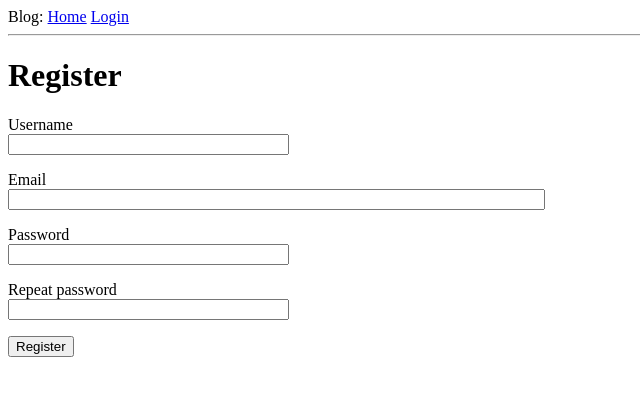
After one commit to berkapavel/flask_microblog, a Flask app: page /register in a window 1280 px wide. The commit adds this page. Shown: the top 396 px of the page, without its empty margins (0-640 px from the left). Run offline with Flask 2, Linux system fonts and the light colour scheme.

Commit message:
Chapter 5: User Logins
create registration of user

```diff
--- a/app/forms.py
+++ b/app/forms.py
@@ -1,6 +1,7 @@
 from flask_wtf import FlaskForm
 from wtforms import StringField, PasswordField, BooleanField, SubmitField
-from wtforms.validators import DataRequired
+from wtforms.validators import ValidationError, DataRequired, Email, EqualTo
+from app.models import User
 
 
 class LoginForm(FlaskForm):
@@ -8,3 +9,23 @@ class LoginForm(FlaskForm):
     password = PasswordField('Password', validators=[DataRequired()])
     remember_me = BooleanField('Remember Me')
     submit = SubmitField('Sign In')
+
+
+class RegistrationForm(FlaskForm):
+    username = StringField('Username', validators=[DataRequired()])
+    email = StringField('Email', validators=[DataRequired(), Email()])
+    password = PasswordField('Password', validators=[DataRequired()])
+    password2 = PasswordField('Repeat password', validators=[DataRequired(), EqualTo('password')])
+    submit = SubmitField('Register')
+
+    @staticmethod
+    def validate_username(self, username):
+        user = User.query.filter_by(username=username.data).first()
+        if user is not None:
+            raise ValidationError('This username is already registered. Please use a different username.')
+
+    @staticmethod
+    def validate_email(self, email):
+        user = User.query.filter_by(email=email.data).first()
+        if user is not None:
+            raise ValidationError('This email is already registered. Please use a different email.')
--- a/app/models.py
+++ b/app/models.py
@@ -12,6 +12,10 @@ class User(UserMixin, db.Model):
 
     def __repr__(self):
         return '<User {}>'.format(self.username)
+
+    def __init__(self, username, email):
+        self.username = username
+        self.email = email
 
     def set_password(self, password):
         self.password_hash = generate_password_hash(password)
--- a/app/routes.py
+++ b/app/routes.py
@@ -1,6 +1,6 @@
 from flask import render_template, flash, redirect, url_for, request
-from app import app
-from app.forms import LoginForm
+from app import app, db
+from app.forms import LoginForm, RegistrationForm
 from flask_login import current_user, login_user, logout_user, login_required
 from app.models import User
 from werkzeug.urls import url_parse
@@ -46,3 +46,18 @@ def login():
 def logout():
     logout_user()
     return redirect(url_for('index'))
+
+
+@app.route('/register', methods=['GET', 'POST'])
+def register():
+    if current_user.is_authenticated:
+        return redirect(url_for('index'))
+    form = RegistrationForm()
+    if form.validate_on_submit():
+        user = User(username=form.username.data, email=form.email.data)
+        user.set_password(form.password.data)
+        db.session.add(user)
+        db.session.commit()
+        flash('Congratulation, you are now a registered user!')
+        return redirect(url_for('login'))
+    return render_template('register.html', title='Register', form=form)
--- a/app/templates/login.html
+++ b/app/templates/login.html
@@ -2,6 +2,7 @@
 
 {% block content %}
     <h1>Sign In</h1>
+    <p>New User? <a href="{{ url_for('register') }}">Click to Register!</a></p>
     <form action="" method="post" novalidate>
         {{ form.hidden_tag() }}
         <p>
--- /dev/null
+++ b/app/templates/register.html
@@ -0,0 +1,37 @@
+{% extends "base.html" %}
+
+{% block content %}
+    <h1>Register</h1>
+    <form action="" method="post">
+        {{ form.hidden_tag() }}
+        <p>
+            {{ form.username.label }}<br>
+            {{ form.username(size=32) }}<br>
+            {% for error in form.username.errors %}
+                <span style="color: red;">[{{ error }}]</span>
+            {% endfor %}
+        </p>
+        <p>
+            {{ form.email.label }}<br>
+            {{ form.email(size=64) }}<br>
+            {% for error in form.email.errors %}
+                <span style="color: red;">[{{ error }}]</span>
+            {% endfor %}
+        </p>
+        <p>
+            {{ form.password.label }}<br>
+            {{ form.password(size=32) }}<br>
+            {% for error in form.password.errors %}
+                <span style="color: red;">[{{ error }}]</span>
+            {% endfor %}
+        </p>
+        <p>
+            {{ form.password2.label }}<br>
+            {{ form.password2(size=32) }}<br>
+            {% for error in form.password2.errors %}
+                <span style="color: red;">[{{ error }}]</span>
+            {% endfor %}
+        </p>
+        <p>{{ form.submit() }}</p>
+    </form>
+{% endblock %}
```
